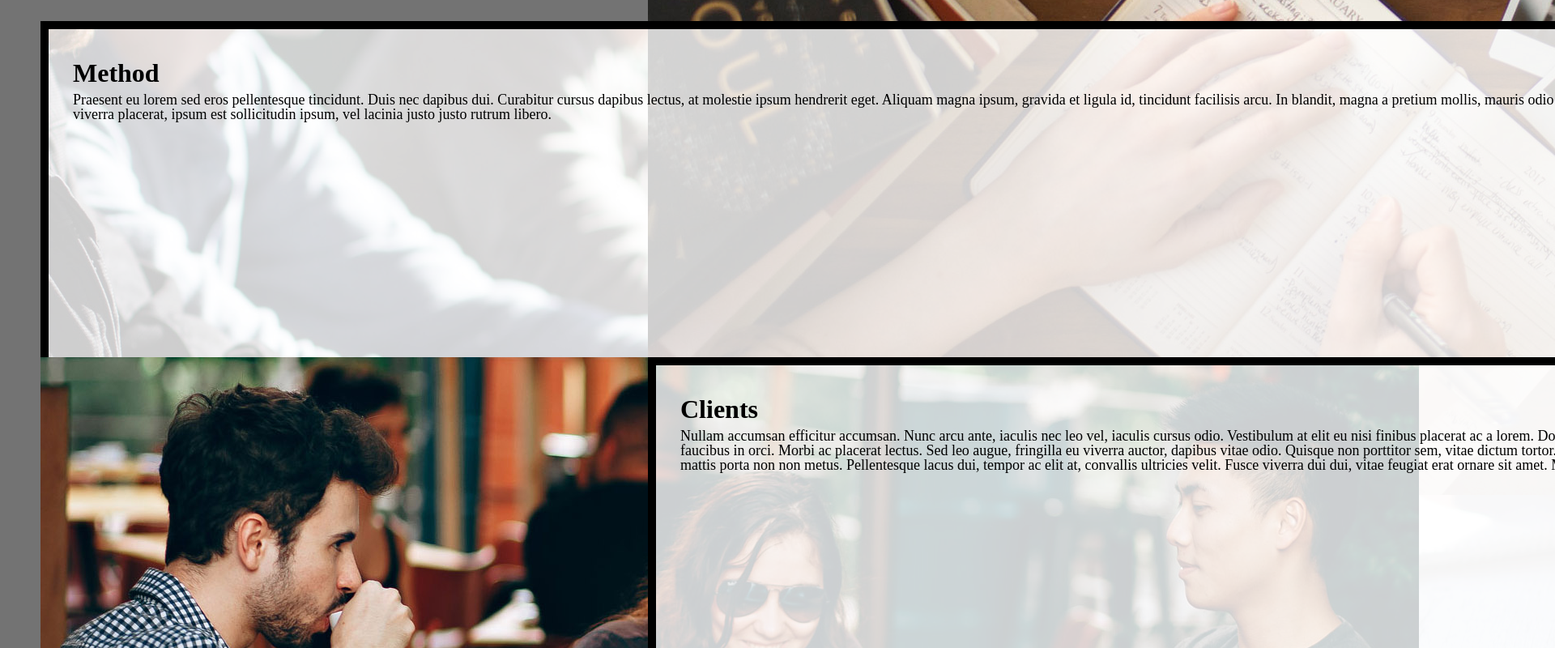
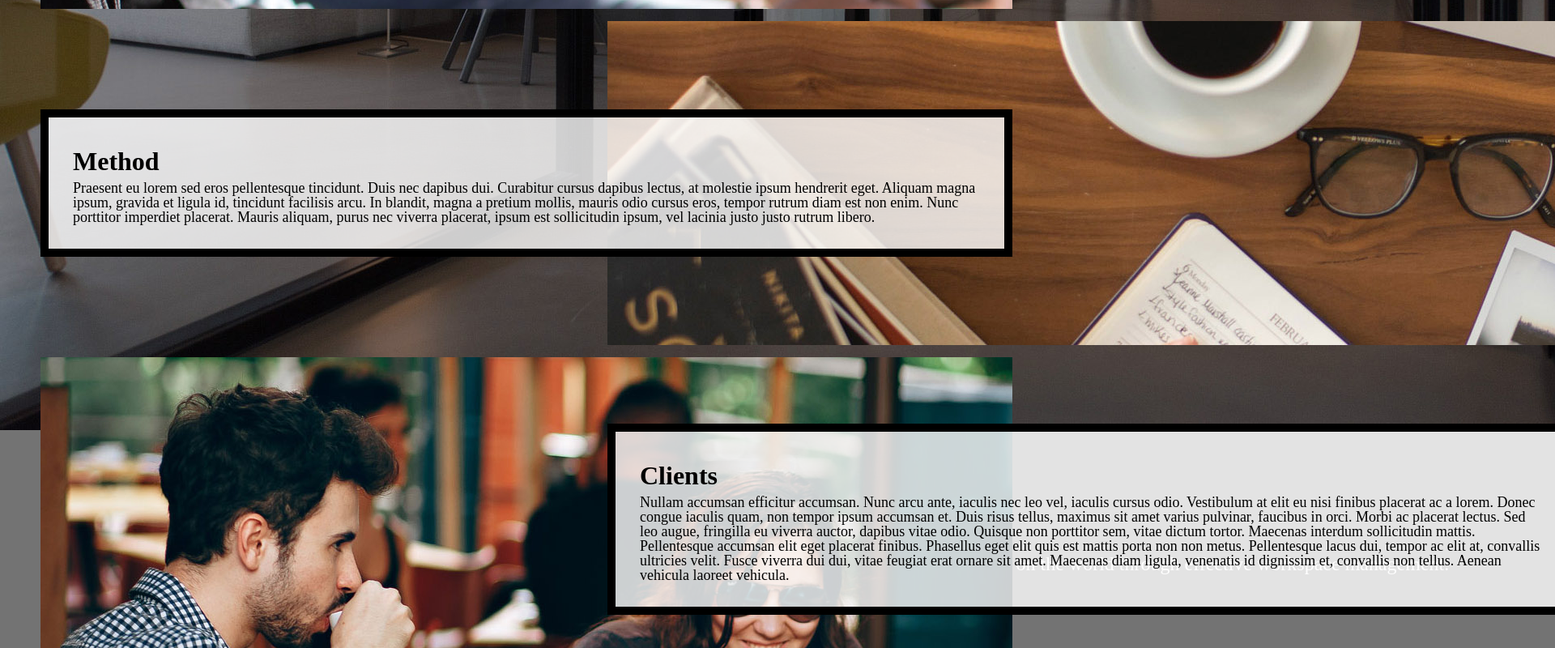
Before and after one commit to cweadock/homework5-2021, a plain HTML site: page index.html in a window 1280 px wide. Shown: the part 900-1700 px from the top of the page at 81% size, 1920 px wide, since content can reach past the window. Drawn offline with Linux system fonts and the light colour scheme.

Commit message:
fixed more stuff

```diff
--- a/css/style.css
+++ b/css/style.css
@@ -77,6 +77,8 @@ nav a:hover{
   -webkit-transition: top 1s ease-out;
   transition: top 1s ease-out;
   z-index: 1;
+  position: relative;
+  top: -40px;
 
   /* Requirement 3a code here*/
 
@@ -84,7 +86,8 @@ nav a:hover{
 
 /* Requirement 3b code here*/
 .skip a:hover{
-
+  position: absolute;
+  top: 0px;
 }
 
 /* Requirement 4 code here*/
@@ -107,58 +110,62 @@ header{
   background-attachment: fixed; /* Parallax effect */
   background-position: center; /* Parallax effect */
   background-size: cover; /* Parallax effect */
+  background-repeat: no-repeat;
   color: white;
   height: 400px; /* Parallax effect */
   grid-column: 1 / -1;
-  grid-row: 1 / 2;
+  grid-row: 1 / span 1;
 
   /* YOUR CODE HERE; */
 }
 
-
+/* .header-image{
+  grid-column: 1 / -1;
+  grid-row: 1 / span 1;
+} */
 
 .about-image{
   grid-column: 1 / -1;
   max-height: 700px;
-  grid-row: 3 / 5;
+  grid-row: 2 / span 1;
+  overflow: hidden;
 }
-
 .about{
- grid-column: 2 / 4;
- grid-row: 2 / 4;
+ grid-column: 2 / span 1;
+ grid-row: 2 / span 1;
 }
 
 .method-image{
  grid-column: 1 / -1;
  max-height: 700px;
- grid-row: 2 / 4;
+ grid-row: 3 / span 1;
+ overflow: hidden;
 }
-
 .method{
-  grid-column: 2 / 4;
-  grid-row: 3 / 5;
+  grid-column: 2 / span 1;
+  grid-row: 3 / span 1;
 }
 
 .clients{
-  grid-column: 2 /4;
-  grid-row: 4 / 6;
+  grid-column: 2 / span 1;
+  grid-row: 4 / span 1;
+}
+.clients-image{
+  grid-column: 1 / -1;
+  max-height: 700px;
+  grid-row: 4 / span 1;
+  overflow: hidden;
 }
 
 .contact{
-  grid-column: 2 / 4;
-  grid-row: 5 / 7;
+  grid-column: 2 / span 1;
+  grid-row: 5 / span 1;
 }
-
-.clients-image{
-  grid-column: 1 / -1;
-  max-height: 700px;
-  grid-row: 4 / 6;
-}
-
 .contact-image{
   grid-column: 1 / -1;
   max-height: 700px;
-  grid-row: 5 / 7;
+  grid-row: 5 / span 1;
+  overflow: hidden;
 }
 
 
@@ -166,6 +173,7 @@ header{
   background-color: rgba(255, 255, 255, .8);
   border: 10px solid black;
   padding: 30px;
+  margin: auto;
 
   /* Your code here */
 
@@ -174,6 +182,8 @@ header{
 @media screen and (min-width: 800px){
   nav{
     padding: 30px 0;
+    text-align: right;
+
 
     /* Your code here */
   }
@@ -184,38 +194,12 @@ header{
    grid-template-rows: repeat(4, 400px);
   }
 
-
-
-  .about-image{
-    grid-column: 2 / 5;
+  .about, .clients, .method-image, .contact-image{
+    grid-column: 3 / span 2;
   }
 
-  .about{
-    grid-column: 3 / 6;
-  }
-
-  .method-image{
-    grid-column: 3 / 6;
-  }
-
-  .method{
-   grid-column: 2 / 5;
-  }
-
-  .clients-image{
-    grid-column: 2 / 5;
-  }
-
-  .clients{
-    grid-column: 3 / 6;
-  }
-
-  .contact-image{
-    grid-column: 3 / 6;
-  }
-
-  .contact{
-    grid-column: 2 / 5;
+  .method, .contact, .about-image, .clients-image{
+    grid-column: 2 / span 2;
   }
 
 }
--- a/index.html
+++ b/index.html
@@ -20,6 +20,9 @@
     <main class="container">
 
     <header id="main">
+      <div class="header-image">
+        <img src="images/header.jpg" alt=""/>
+      </div>
       <h1>New Company Inc.</h1>
       <p>Creating a better workspace by transforming the office paradigm. We're helping employees make their mark on the
         world through effective workspace management.</p>
```
